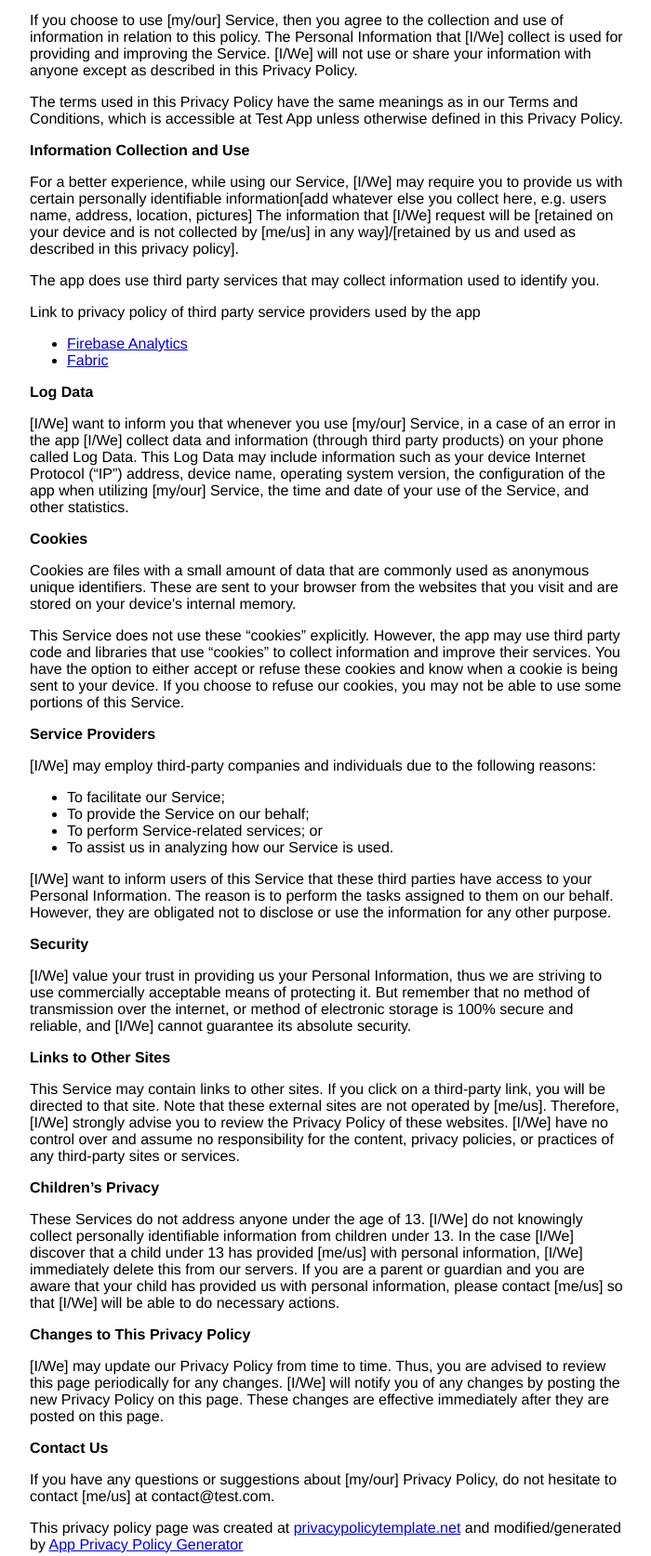
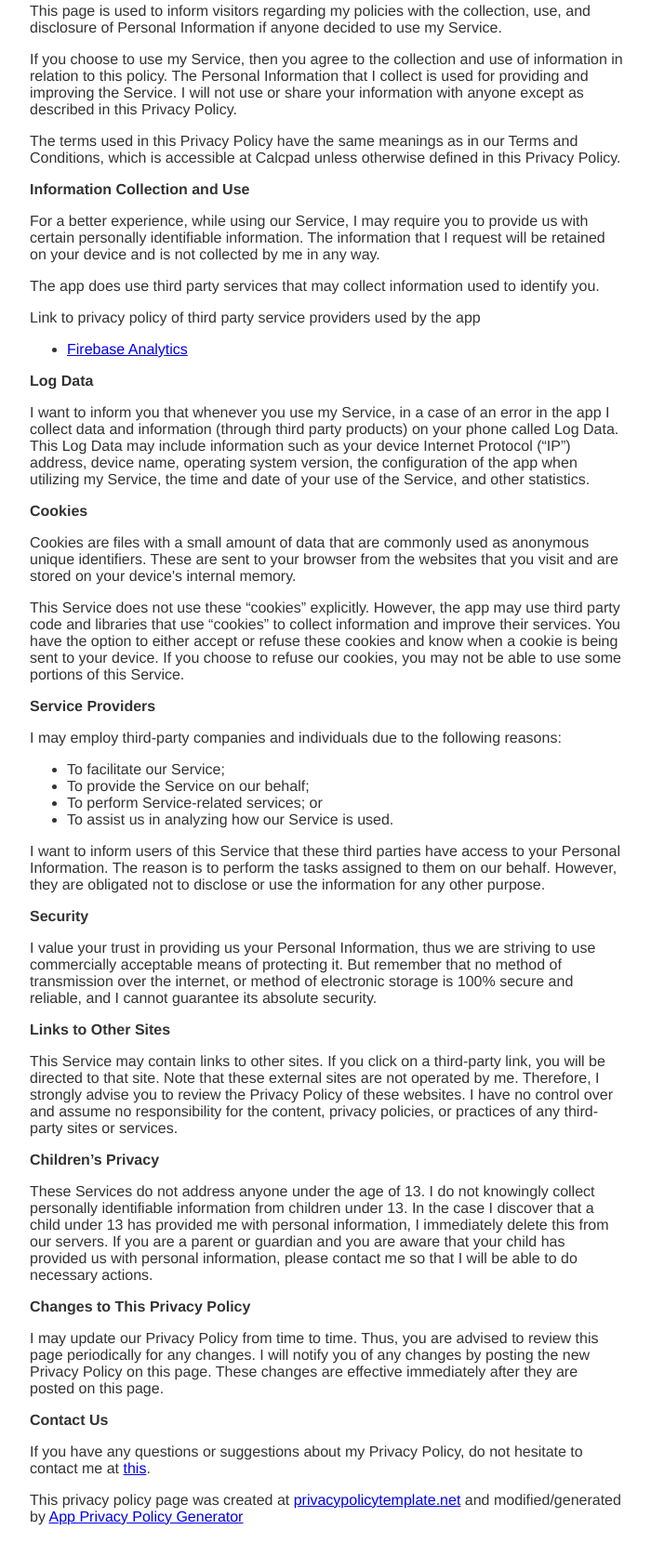
Before and after one commit to Kazutoshi-Nagase/Calcpad, a plain HTML site: page privacy/index.html in a window 1280 px wide. Shown: the part 193-1867 px from the top of the page at 93% size, without its empty margins (288-988 px from the left). Drawn offline with Linux system fonts and the light colour scheme.

Commit message:
Update: Privacy policy data

```diff
--- a/privacy/index.html
+++ b/privacy/index.html
@@ -1,129 +1,67 @@
 <!DOCTYPE html>
-    <html>
+    <html lang="en">
     <head>
       <meta charset='utf-8'>
+      <meta name='viewport' content='width=device-width'>
       <title>Privacy Policy</title>
-      <meta name='viewport' content='width=device-width'>
       <style>
         body {
           max-width: 640px;
           margin: auto;
-          padding:1em;
+          padding: 1em;
+          color: #333;
           font-family: 'Helvetica Neue', Helvetica, Arial, sans-serif;
         }
-        </style>
+      </style>
     </head>
     <body>
-    <h2>Privacy Policy</h2> <p>
-                    [Developer/Company name] built the Test App app as
-                    [open source/free/freemium/ad-supported/commercial] app. This SERVICE is provided by
-                    [Developer/Company name] [at no cost] and is intended for
-                    use as is.
-                  </p> <p>
-                    This page is used to inform visitors regarding
-                    [my/our] policies with the collection, use, and
-                    disclosure of Personal Information if anyone decided to use
-                    [my/our] Service.
-                  </p> <p>
-                    If you choose to use [my/our] Service, then you agree
-                    to the collection and use of information in relation to this
-                    policy. The Personal Information that [I/We] collect is
-                    used for providing and improving the Service.
-                    [I/We] will not use or share your
-                    information with anyone except as described in this Privacy
-                    Policy.
-                  </p> <p>
-                    The terms used in this Privacy Policy have the same meanings
-                    as in our Terms and Conditions, which is accessible at
-                    Test App unless otherwise defined in this Privacy
-                    Policy.
-                  </p> <p><strong>Information Collection and Use</strong></p> <p>
-                    For a better experience, while using our Service,
-                    [I/We] may require you to provide us with certain
-                    personally identifiable information[add whatever else you collect here, e.g. users name, address, location, pictures] The
-                    information that [I/We] request will be
-                    [retained on your device and is not collected by [me/us] in any way]/[retained by us and used as described in this privacy policy].
-                  </p> <p>
-                    The app does use third party services that may collect
-                    information used to identify you.
-                  </p> <div><p>
-                      Link to privacy policy of third party service providers
-                      used by the app
-                    </p> <ul><!----><!----><li><a href="https://firebase.google.com/policies/analytics" target="_blank">Firebase Analytics</a></li><!----><li><a href="https://fabric.io/privacy" target="_blank">Fabric</a></li><!----><!----><!----><!----><!----><!----></ul></div> <p><strong>Log Data</strong></p> <p>
-                    [I/We] want to inform you that whenever
-                    you use [my/our] Service, in a case of an error in the
-                    app [I/We] collect data and information (through third
-                    party products) on your phone called Log Data. This Log Data
-                    may include information such as your device Internet
-                    Protocol (“IP”) address, device name, operating system
-                    version, the configuration of the app when utilizing
-                    [my/our] Service, the time and date of your use of the
-                    Service, and other statistics.
-                  </p> <p><strong>Cookies</strong></p> <p>
-                    Cookies are files with a small amount of data that are
-                    commonly used as anonymous unique identifiers. These are
-                    sent to your browser from the websites that you visit and
-                    are stored on your device's internal memory.
-                  </p> <p>
-                    This Service does not use these “cookies” explicitly.
-                    However, the app may use third party code and libraries that
-                    use “cookies” to collect information and improve their
-                    services. You have the option to either accept or refuse
-                    these cookies and know when a cookie is being sent to your
-                    device. If you choose to refuse our cookies, you may not be
-                    able to use some portions of this Service.
-                  </p> <p><strong>Service Providers</strong></p> <p>
-                    [I/We] may employ third-party companies
-                    and individuals due to the following reasons:
-                  </p> <ul><li>To facilitate our Service;</li> <li>To provide the Service on our behalf;</li> <li>To perform Service-related services; or</li> <li>To assist us in analyzing how our Service is used.</li></ul> <p>
-                    [I/We] want to inform users of this
-                    Service that these third parties have access to your
-                    Personal Information. The reason is to perform the tasks
-                    assigned to them on our behalf. However, they are obligated
-                    not to disclose or use the information for any other
-                    purpose.
-                  </p> <p><strong>Security</strong></p> <p>
-                    [I/We] value your trust in providing us
-                    your Personal Information, thus we are striving to use
-                    commercially acceptable means of protecting it. But remember
-                    that no method of transmission over the internet, or method
-                    of electronic storage is 100% secure and reliable, and
-                    [I/We] cannot guarantee its absolute security.
-                  </p> <p><strong>Links to Other Sites</strong></p> <p>
-                    This Service may contain links to other sites. If you click
-                    on a third-party link, you will be directed to that site.
-                    Note that these external sites are not operated by
-                    [me/us]. Therefore, [I/We] strongly advise you to
-                    review the Privacy Policy of these websites.
-                    [I/We] have no control over and assume no
-                    responsibility for the content, privacy policies, or
-                    practices of any third-party sites or services.
-                  </p> <p><strong>Children’s Privacy</strong></p> <p>
-                    These Services do not address anyone under the age of 13.
-                    [I/We] do not knowingly collect personally
-                    identifiable information from children under 13. In the case
-                    [I/We] discover that a child under 13 has provided
-                    [me/us] with personal information,
-                    [I/We] immediately delete this from our servers. If you
-                    are a parent or guardian and you are aware that your child
-                    has provided us with personal information, please contact
-                    [me/us] so that [I/We] will be able to do
-                    necessary actions.
-                  </p> <p><strong>Changes to This Privacy Policy</strong></p> <p>
-                    [I/We] may update our Privacy Policy from
-                    time to time. Thus, you are advised to review this page
-                    periodically for any changes. [I/We] will
-                    notify you of any changes by posting the new Privacy Policy
-                    on this page. These changes are effective immediately after
-                    they are posted on this page.
-                  </p> <p><strong>Contact Us</strong></p> <p>
-                    If you have any questions or suggestions about
-                    [my/our] Privacy Policy, do not hesitate to contact
-                    [me/us] at contact@test.com.
-                  </p> <p>
-                    This privacy policy page was created at
-                    <a href="https://privacypolicytemplate.net" target="_blank">privacypolicytemplate.net</a>
-                    and modified/generated by
-                    <a href="https://app-privacy-policy-generator.firebaseapp.com/" target="_blank">App Privacy Policy Generator</a></p>
+      <header>
+          <h1>Calcpad</h1>
+      </header>
+      <main>
+        <h2>Privacy Policy</h2>
+        <p>Kazutoshi Nagase built the Calcpad app as a Freemium app. This SERVICE is provided by Kazutoshi Nagase at no cost and is intended for use as is.</p>
+        <p>This page is used to inform visitors regarding my policies with the collection, use, and disclosure of Personal Information if anyone decided to use my Service.</p>
+        <p>If you choose to use my Service, then you agree to the collection and use of information in relation to this policy. The Personal Information that I collect is used for providing and improving the Service. I will not use or share your information with anyone except as described in this Privacy Policy.</p>
+        <p>The terms used in this Privacy Policy have the same meanings as in our Terms and Conditions, which is accessible at Calcpad unless otherwise defined in this Privacy Policy.</p>
+        <p><strong>Information Collection and Use</strong></p>
+        <p>For a better experience, while using our Service, I may require you to provide us with certain personally identifiable information. The information that I request will be retained on your device and is not collected by me in any way.</p>
+        <p>The app does use third party services that may collect information used to identify you.</p>
+        <div>
+          <p>Link to privacy policy of third party service providers used by the app</p>
+          <ul>
+            <li>
+              <a href="https://firebase.google.com/policies/analytics" target="_blank">Firebase Analytics</a>
+            </li>
+          </ul>
+        </div>
+        <p><strong>Log Data</strong></p>
+        <p>I want to inform you that whenever you use my Service, in a case of an error in the app I collect data and information (through third party products) on your phone called Log Data. This Log Data may include information such as your device Internet Protocol (“IP”) address, device name, operating system version, the configuration of the app when utilizing my Service, the time and date of your use of the Service, and other statistics.</p>
+        <p><strong>Cookies</strong></p>
+        <p>Cookies are files with a small amount of data that are commonly used as anonymous unique identifiers. These are sent to your browser from the websites that you visit and are stored on your device's internal memory.</p>
+        <p>This Service does not use these “cookies” explicitly. However, the app may use third party code and libraries that use “cookies” to collect information and improve their services. You have the option to either accept or refuse these cookies and know when a cookie is being sent to your device. If you choose to refuse our cookies, you may not be able to use some portions of this Service.</p>
+        <p><strong>Service Providers</strong></p>
+        <p>I may employ third-party companies and individuals due to the following reasons:</p>
+        <ul>
+          <li>To facilitate our Service;</li>
+          <li>To provide the Service on our behalf;</li>
+          <li>To perform Service-related services; or</li>
+          <li>To assist us in analyzing how our Service is used.</li>
+        </ul>
+        <p>I want to inform users of this Service that these third parties have access to your Personal Information. The reason is to perform the tasks assigned to them on our behalf. However, they are obligated not to disclose or use the information for any other purpose.</p>
+        <p><strong>Security</strong></p>
+        <p>I value your trust in providing us your Personal Information, thus we are striving to use commercially acceptable means of protecting it. But remember that no method of transmission over the internet, or method of electronic storage is 100% secure and reliable, and I cannot guarantee its absolute security.</p>
+        <p><strong>Links to Other Sites</strong></p>
+        <p>This Service may contain links to other sites. If you click on a third-party link, you will be directed to that site. Note that these external sites are not operated by me. Therefore, I strongly advise you to review the Privacy Policy of these websites. I have no control over and assume no responsibility for the content, privacy policies, or practices of any third-party sites or services.</p>
+        <p><strong>Children’s Privacy</strong></p>
+        <p>These Services do not address anyone under the age of 13. I do not knowingly collect personally identifiable information from children under 13. In the case I discover that a child under 13 has provided me with personal information, I immediately delete this from our servers. If you are a parent or guardian and you are aware that your child has provided us with personal information, please contact me so that I will be able to do necessary actions.</p>
+        <p><strong>Changes to This Privacy Policy</strong></p>
+        <p>I may update our Privacy Policy from time to time. Thus, you are advised to review this page periodically for any changes. I will notify you of any changes by posting the new Privacy Policy on this page. These changes are effective immediately after they are posted on this page.</p>
+        <p><strong>Contact Us</strong></p>
+        <p>If you have any questions or suggestions about my Privacy Policy, do not hesitate to contact me at <a href="https://twitter.com/KazutoshiNagase." target="_blank">this</a>.</p>
+      </main>
+      <footer>
+        <p>This privacy policy page was created at <a href="https://privacypolicytemplate.net" target="_blank">privacypolicytemplate.net</a> and modified/generated by <a href="https://app-privacy-policy-generator.firebaseapp.com/" target="_blank"> App Privacy Policy Generator</a></p>
+      </footer>
     </body>
-    </html>
+  </html>
```
